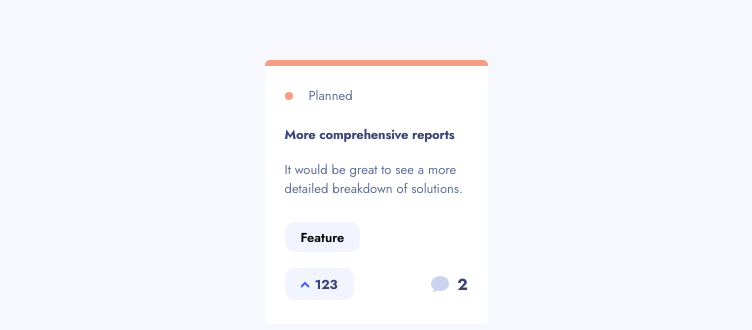
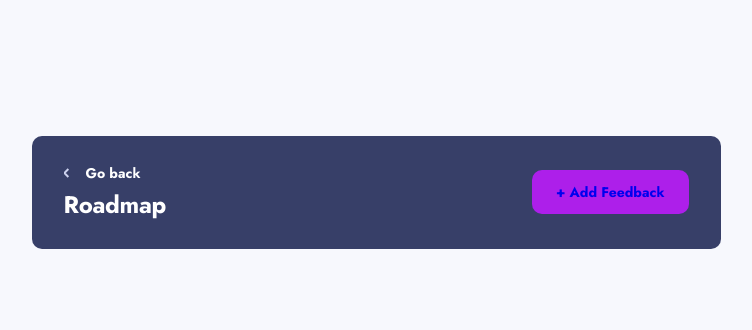
Before and after one commit to johnnygerard/fem-product-feedback-app, an Angular app: page / in a window 1280 px wide. Shown: the part 208-538 px from the top of the page, without its empty margins (264-1016 px from the left). Built offline with nearby package versions, Linux system fonts and the light colour scheme.

Commit message:
feat: roadmap-header component

```diff
--- a/src/app/app.component.html
+++ b/src/app/app.component.html
@@ -1,3 +1 @@
-<app-roadmap-item [feedbackID]="7"/>
-<!-- <app-roadmap-item [feedbackID]="9"/> -->
-<!-- <app-roadmap-item [feedbackID]="12"/> -->
+<app-roadmap-header />
--- a/src/app/app.component.scss
+++ b/src/app/app.component.scss
@@ -7,6 +7,4 @@
   align-items: center;
   justify-content: center;
   min-height: 100vh;
-
-  gap: 30px;
 }
--- a/src/app/app.component.ts
+++ b/src/app/app.component.ts
@@ -1,12 +1,12 @@
 import { Component } from '@angular/core';
 import { CommonModule, Location } from '@angular/common';
 import { RouterOutlet } from '@angular/router';
-import { RoadmapItemComponent } from './roadmap/roadmap-item/roadmap-item.component';
+import { RoadmapHeaderComponent } from './roadmap/roadmap-header/roadmap-header.component';
 
 @Component({
   selector: 'app-root',
   standalone: true,
-  imports: [CommonModule, RouterOutlet, RoadmapItemComponent],
+  imports: [CommonModule, RouterOutlet, RoadmapHeaderComponent],
   templateUrl: './app.component.html',
   styleUrls: ['./app.component.scss']
 })
--- /dev/null
+++ b/src/app/roadmap/roadmap-header/roadmap-header.component.html
@@ -0,0 +1,5 @@
+<div class="title-group">
+  <app-go-back data-roadmap />
+  <h1 class="title">Roadmap</h1>
+</div>
+<app-add-feedback-link />
--- /dev/null
+++ b/src/app/roadmap/roadmap-header/roadmap-header.component.scss
@@ -0,0 +1,44 @@
+@use 'index' as *;
+
+:host {
+  display: flex;
+  justify-content: space-between;
+  align-items: center;
+  border-radius: 10px;
+  background: #373F68;
+
+  @include mobile {
+    width: 100%;
+    height: 100px;
+    border-radius: 0;
+    padding: 0 24px;
+  }
+
+  @include tablet {
+    width: 689px;
+    height: 113px;
+    padding: 0 32px;
+  }
+
+  @include desktop {
+    width: 1110px;
+    height: 113px;
+    padding-left: 32px;
+    padding-right: 40px;
+  }
+}
+
+.title {
+  margin-top: 4px;
+
+  // Typography
+  color: #FFF;
+  font-size: 24px;
+  font-weight: 700;
+  letter-spacing: -0.333px;
+
+  @include mobile {
+    font-size: 18px;
+    letter-spacing: -0.25px;
+  }
+}
```
Also changed, not shown: src/app/roadmap/roadmap-header/roadmap-header.component.ts (added, +19 -0 lines), 1 other file (tests, documents, lock files or other folders).
